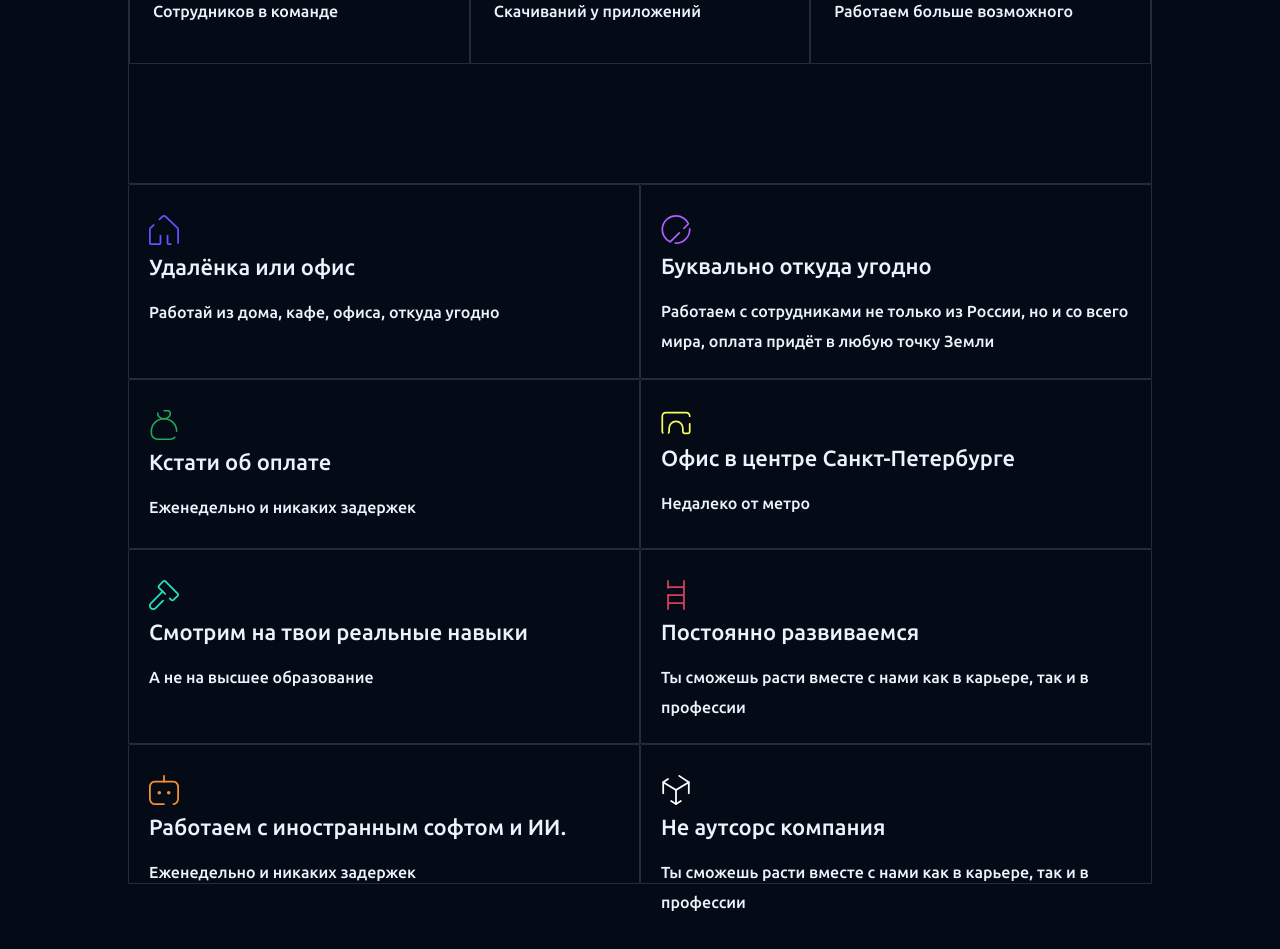
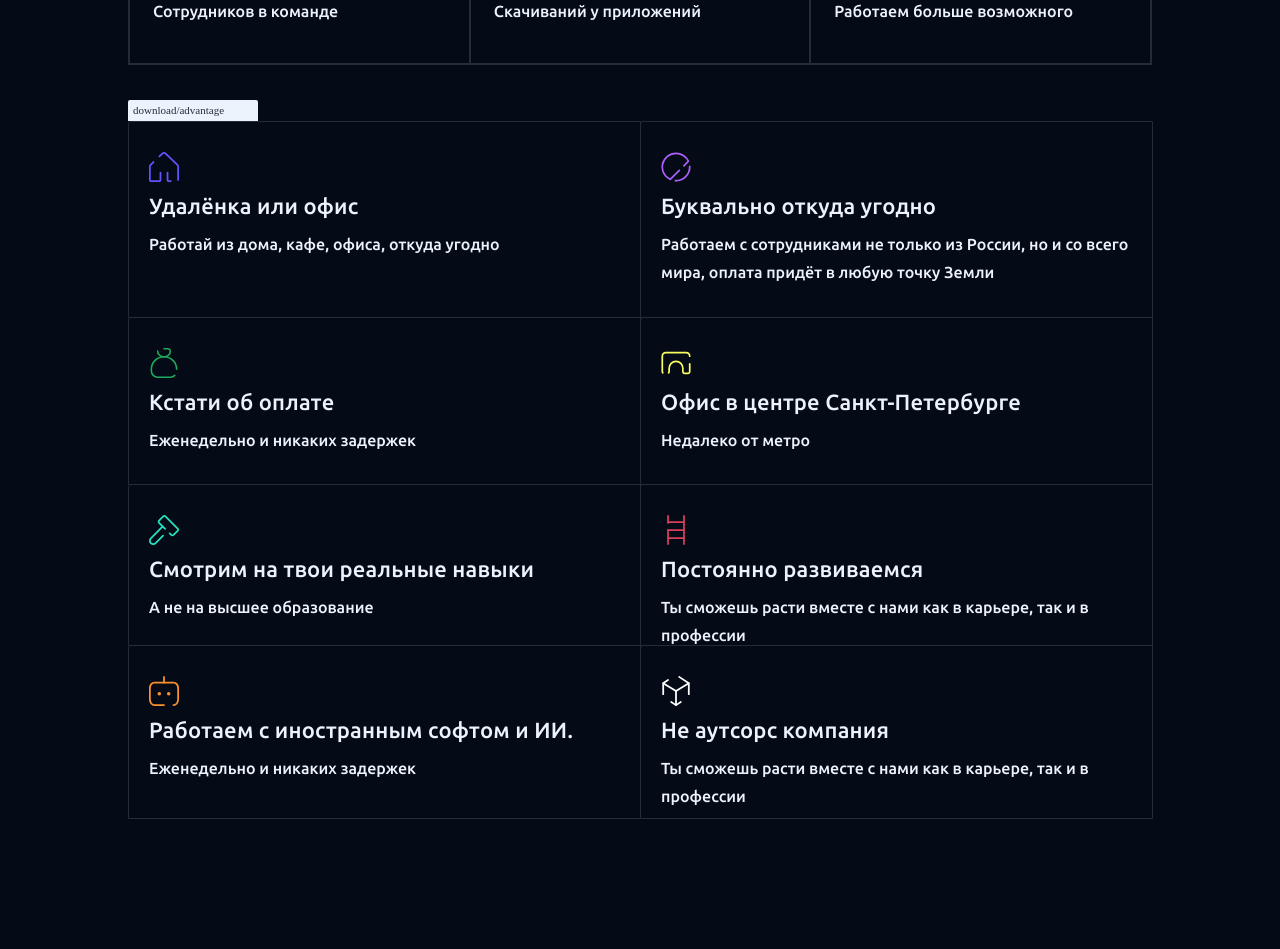
Before and after one commit to abdulhafiz7156/network-group, a Vue app: page / in a window 1280 px wide. Shown: the part 3080-4029 px from the top of the page. Before the commit the page ends 3997 px from the top, so only its background shows below. Built offline with nearby package versions, Linux system fonts and the light colour scheme; a web font is replaced by a local one.

Commit message:
edits in advantages block

```diff
--- a/src/App.vue
+++ b/src/App.vue
@@ -293,6 +293,7 @@ export default {
             </div>
           </div>
           <div class="fourth-block__advantages">
+            <div class="fourth-block__advantages__mini-div">download/advantage</div>
             <div class="fourth-block__advantages-grid">
               <div class="fourth-block__advantages__card">
                 <img src="./assets/img/home-icon.svg" alt="Icon">
--- a/src/assets/css/main.css
+++ b/src/assets/css/main.css
@@ -277,9 +277,6 @@
     margin-top: 54px;
 }
 
-.fourth-block__maps{
-    height: 1027px;
-}
 
 .fourth-block__buttons {
     padding: 19px;
@@ -469,18 +466,19 @@
     grid-template-columns: repeat(auto-fit, minmax(400px, 1fr));
     gap: 0px;
     max-width: 1400px;
+    margin-bottom: 200px;
 }
 
 .fourth-block__advantages__card {
     width: auto;
     height: 195px;
     padding: 30px 20px;
-    /*padding: 20px;*/
     border-radius: 2px 0 0 0;
     display: flex;
-    /*justify-content: center;*/
     flex-direction: column;
-    border: 1px solid #242C39;
+    outline: 1px solid #242C39; /* Используем outline вместо border */
+    margin: 1px 0 0 1px; /* Смещаем элемент, чтобы убрать удвоенные границы */
+    gap: 10px;
 }
 
 .fourth-block__advantages__card img{
@@ -492,27 +490,52 @@
     font-size: 22px;
     font-weight: 500;
     line-height: 28px;
-    margin: 8px 0 16px 0;
+    letter-spacing: 0.2px;
 }
 
 .fourth-block__advantages__card p {
     font-size: 16px;
     font-weight: 500;
-    line-height: 30px;
+    line-height: 28px;
 }
 
 .fourth-block__advantages-grid div:nth-child(3) {
-    height: 170px;
+    height: 166px;
 }
 
 .fourth-block__advantages-grid div:nth-child(4) {
-    height: 170px;
+    height: 166px;
+}
+
+.fourth-block__advantages-grid div:nth-child(5) {
+    height: 160px;
+}
+
+.fourth-block__advantages-grid div:nth-child(6) {
+    height: 160px;
 }
 
 .fourth-block__advantages-grid div:nth-child(7) {
-    height: 140px;
+    height: 172px;
 }
 
 .fourth-block__advantages-grid div:nth-child(8) {
-    height: 140px;
+    height: 172px;
 }
+
+.fourth-block__advantages {
+    margin-top: 35px;
+}
+
+.fourth-block__advantages__mini-div {
+    width: 130px;
+    padding: 0px 5px 0px 5px;
+    background-color: var(--text-color);
+    font-family: JetBrains Mono;
+    font-size: 11px;
+    font-weight: 300;
+    line-height: 21px;
+    color: var(--second-text-color);
+    border-top-left-radius: 2px;
+    border-top-right-radius: 2px;
+}
```
